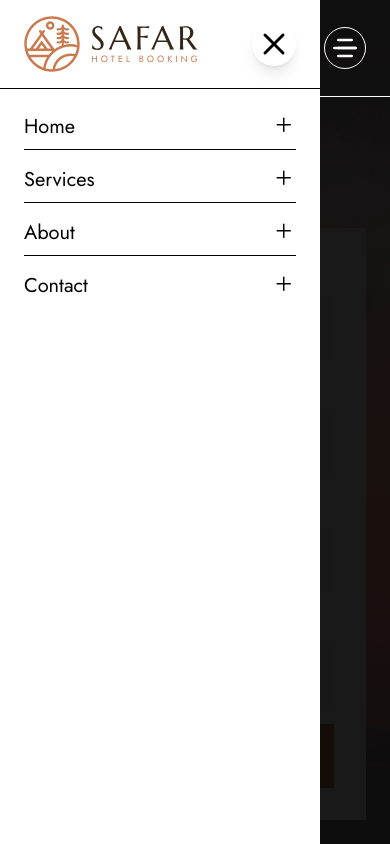
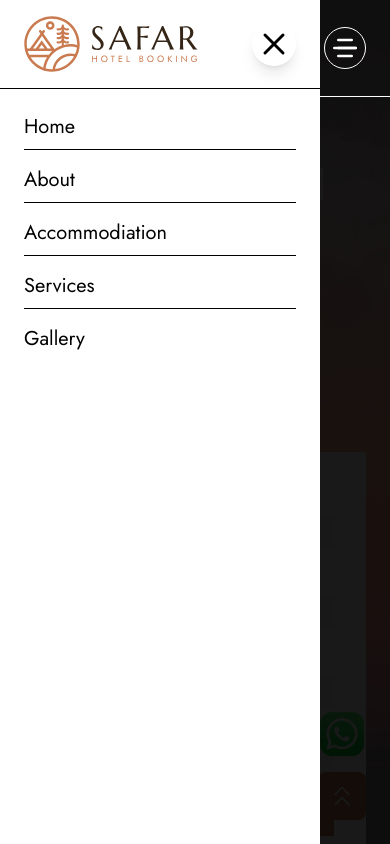
Before and after one commit to nashib12/Mountain-Restaurant, a React (Vite) app: page / in a window 390 px wide. Both pictures are taken after a click on the button 345 px from the left and 48 px from the top of the page. Shown: the top 844 px of the page. Built offline with nearby package versions, Linux system fonts and the light colour scheme.

Commit message:
padding issue fixed

```diff
--- a/src/App.jsx
+++ b/src/App.jsx
@@ -10,12 +10,13 @@ import Home from './Pages/Home'
 import ErrorPage from './Pages/ErrorPage'
 import RoomPage from './Pages/RoomPage'
 import Services from './Pages/Services'
+import WhatsAppBtn from './Components/WhatsAppBtn'
 
 function App() {
 
   useEffect(() => {
     const lenis = new Lenis({
-      duration: 1.5,
+      duration: 1.2,
       smooth: true,
       smoothTouch: true,
     })
@@ -26,6 +27,8 @@ function App() {
     }
 
     requestAnimationFrame(raf)
+
+    window.lenis = lenis
 
     return () => {
       lenis.destroy()
@@ -42,6 +45,7 @@ function App() {
         <Route path='*' element={<ErrorPage />} />
       </Routes>
       <Footer />
+      <WhatsAppBtn />
       <BackToTop />
     </BrowserRouter>
   )
--- a/src/Components/BackToTop.jsx
+++ b/src/Components/BackToTop.jsx
@@ -1,16 +1,20 @@
-import React from 'react'
-import { RxDoubleArrowUp } from 'react-icons/rx'
+import React from "react";
+import { RxDoubleArrowUp } from "react-icons/rx";
 
 const BackToTop = () => {
+
   return (
     <>
-      <div className='relative'>
-        <div className='absolute bottom-4 right-26 md:right-24 '>
-          <button onClick={() => window.scrollTo({top : 0, left:0, behavior : "smooth"})} className='flex items-center justify-center gap-2 bg-[#c97a4f] text-white hover:text-[#c97a4f] hover:bg-white cursor-pointer rounded-full w-44 md:w-48 h-12 text-sm md:text-lg'>Top of The Page <RxDoubleArrowUp size={20} /></button>
-        </div>
+      <div className="fixed bottom-6 right-6 2-50">
+        <button
+          onClick={() => window.lenis.scrollTo(0)}
+          className="flex items-center justify-center bg-[#c97a4f] text-white hover:text-[#c97a4f] hover:bg-[#f5f5f5] hover:border hover:border-[#c97a4f] rounded-lg w-12 h-12 text-sm md:text-lg cursor-pointer hover:scale-105 transition-transform ease-out duration-300"
+        >
+          <RxDoubleArrowUp size={26} />
+        </button>
       </div>
     </>
-  )
-}
+  );
+};
 
-export default BackToTop
+export default BackToTop;
--- a/src/Components/Footer.jsx
+++ b/src/Components/Footer.jsx
@@ -11,7 +11,7 @@ import { FaXTwitter } from "react-icons/fa6";
 const Footer = () => {
   return (
     <>
-      <div className="md:max-w-8xl mx-auto px-4 md:px-24 pt-16">
+      <div className="md:max-w-8xl mx-auto px-4 md:px-24 pt-12 md:pt-24">
         <div className="grid md:grid-cols-5 gap-6 mb-12 md:mb-24">
           <div className="flex items-start justify-center flex-col gap-6">
             <img src={LogoImg} alt="Logo Image" className="w-auto h-14" />
--- a/src/Components/Home/Booking.jsx
+++ b/src/Components/Home/Booking.jsx
@@ -6,7 +6,7 @@ import { MdKeyboardArrowRight } from 'react-icons/md'
 const Booking = () => {
   return (
     <>
-      <div className='md:max-w-8xl mx-auto px-4 md:px-28 py-12 md:py-24'>
+      <div className='md:max-w-8xl mx-auto px-4 md:px-28'>
         <div className='relative text-white'>
             <img src={BgImage} alt="Background Image" className='w-full h-80 md:h-130 object-cover' />
             <div className='absolute inset-0 bg-black/10 w-full h-full'></div>
--- a/src/Components/Home/Discover.jsx
+++ b/src/Components/Home/Discover.jsx
@@ -11,7 +11,7 @@ const Discover = () => {
   return (
     <section id="services">
     <div className="bg-[#FAF5F1]">
-      <div className="md:max-w-8xl mx-auto py-24 px-6 md:px-24 md:py-24">
+      <div className="md:max-w-8xl mx-auto px-6 md:px-24">
         <h2
           className="text-3xl md:text-7xl md:leading-30 text-center"
         >
--- a/src/Components/Home/FeedBack.jsx
+++ b/src/Components/Home/FeedBack.jsx
@@ -32,7 +32,7 @@ const FeedBack = () => {
 
   return (
     <div className="bg-[#FAF5F1]">
-      <div className="md:max-w-8xl mx-auto px-6 md:px-24 py-12 md:py-24">
+      <div className="md:max-w-8xl mx-auto px-6 md:px-24">
 
         {/* Header */}
         <div className="flex flex-col md:flex-row items-center justify-center md:justify-between md:items-end">
--- a/src/Components/Home/Hero.jsx
+++ b/src/Components/Home/Hero.jsx
@@ -10,28 +10,28 @@ const Hero = () => {
       <div className='relative'>
         <img src={HeroImg} alt="Hero Main Bg" className='w-full h-screen object-cover' />
         <img src={HeroImg1} alt="Hero Main Bg" className='hidden md:block absolute -bottom-16 right-0 w-full h-116 object-cover' />
-        <div className='absolute inset-0 md:max-w-7xl mx-auto px-6 md:px-16 flex flex-col items-center mt-34 md:mt-48 '>
-            <h1 className='text-white text-4xl md:text-[13rem] uppercase'>Mountain</h1>
+        <div className='absolute inset-0 md:max-w-7xl mx-auto px-6 md:px-16 flex flex-col items-center mt-40 md:mt-48 '>
+            <h1 className='text-white text-5xl md:text-[13rem] uppercase'>Mountain</h1>
             <h2 className='text-white text-xl md:text-8xl '>Explore Destinations</h2>
-            <div className='bg-white grid w-full md:grid-cols-5 gap-4 px-8 py-8 mt-6 md:mt-16'>
+            <div className='bg-white grid w-full md:grid-cols-5 gap-4 px-8 py-8 mt-54 md:mt-16'>
                 <div className='flex flex-col gap-2'>
-                    <p className='uppercase text-lg'>Check-in *</p>
-                    <button className='flex bg-gray-100 px-4 py-2 justify-between items-center h-16 '><span>Check-in Date</span><BiCalendar size={28} /></button>
+                    <p className='uppercase md:text-lg'>Check-in *</p>
+                    <button className='flex bg-gray-100 px-4 py-2 justify-between items-center h-8 md:h-16 '><span>Check-in Date</span><BiCalendar size={28} /></button>
                 </div>
                  <div className='flex flex-col gap-2'>
-                    <p className='uppercase text-lg'>Check-out *</p>
-                    <button className='flex bg-gray-100 px-4 py-2 justify-between items-center h-16 '><span>Check-out Date</span><BiCalendar size={28} /></button>
+                    <p className='uppercase md:text-lg'>Check-out *</p>
+                    <button className='flex bg-gray-100 px-4 py-2 justify-between items-center h-8 md:h-16 '><span>Check-out Date</span><BiCalendar size={28} /></button>
                 </div>
                  <div className='flex flex-col gap-2'>
-                    <p className='uppercase text-lg'>Adults</p>
-                    <button className='flex bg-gray-100 px-4 py-2 justify-between items-center h-16 '><span>1</span><RiArrowDropDownLine size={32} /></button>
+                    <p className='uppercase md:text-lg'>Adults</p>
+                    <button className='flex bg-gray-100 px-4 py-2 justify-between items-center h-8 md:h-16 '><span>1</span><RiArrowDropDownLine size={32} /></button>
                 </div>
                  <div className='flex flex-col gap-2'>
-                    <p className='uppercase text-lg'>Children</p>
-                    <button className='flex bg-gray-100 px-4 py-2 justify-between items-center h-16'><span>1</span><RiArrowDropDownLine size={32} /></button>
+                    <p className='uppercase md:text-lg'>Children</p>
+                    <button className='flex bg-gray-100 px-4 py-2 justify-between items-center h-8 md:h-16'><span>1</span><RiArrowDropDownLine size={32} /></button>
                 </div>
                 <div className='flex flex-col-reverse gap-2'>
-                    <button className='text-center px-4 py-2  h-16 uppercase text-white bg-[#C97A4F] hover:bg-black/90 cursor-pointer'>Check Availability</button>
+                    <button className='text-center px-4 py-2  h-8 md:h-16 uppercase text-white bg-[#C97A4F] hover:bg-black/90 cursor-pointer'>Check Availability</button>
                 </div>
             </div>
         </div>
--- a/src/Components/Home/Pricing.jsx
+++ b/src/Components/Home/Pricing.jsx
@@ -18,7 +18,7 @@ const Pricing = () => {
   return (
     <>
     <section id="">
-      <div className="md:max-w-8xl mx-auto px-6 md:px-24 py-12 text-center">
+      <div className="md:max-w-8xl mx-auto px-6 md:px-24 py-12 md:py-24 text-center">
         <span className="flex items-center justify-center gap-2 uppercase">
           <PiMountains size={22} className="text-amber-950" /> Neaarby Adventures
         </span>
--- a/src/Components/Navbar.jsx
+++ b/src/Components/Navbar.jsx
@@ -214,7 +214,24 @@ const Navbar = () => {
                   <button onClick={handleScrollToTop} disabled={isScrolling}>
                     Home
                   </button>
-                  <GoPlus size={24} className="transition-transform duration-300 hover:rotate-90" />
+                </li>
+
+                <li className="border-b py-2 flex justify-between transition-all duration-300 hover:pl-2 hover:text-[#C97A4F]">
+                  <button
+                    onClick={() => handleScrollTo("about")}
+                    disabled={isScrolling}
+                  >
+                    About
+                  </button>
+                </li>
+
+                <li className="border-b py-2 flex justify-between transition-all duration-300 hover:pl-2 hover:text-[#C97A4F]">
+                  <button
+                    onClick={() => handleScrollTo("rooms")}
+                    disabled={isScrolling}
+                  >
+                    Accommodiation
+                  </button>
                 </li>
 
                 <li className="border-b py-2 flex justify-between transition-all duration-300 hover:pl-2 hover:text-[#C97A4F]">
@@ -224,27 +241,14 @@ const Navbar = () => {
                   >
                     Services
                   </button>
-                  <GoPlus size={24} className="transition-transform duration-300 hover:rotate-90" />
                 </li>
-
-                <li className="border-b py-2 flex justify-between transition-all duration-300 hover:pl-2 hover:text-[#C97A4F]">
+                <li className="py-2 flex justify-between transition-all duration-300 hover:pl-2 hover:text-[#C97A4F]">
                   <button
-                    onClick={() => handleScrollTo("about")}
+                    onClick={() => handleScrollTo("gallery")}
                     disabled={isScrolling}
                   >
-                    About
+                    Gallery
                   </button>
-                  <GoPlus size={24} className="transition-transform duration-300 hover:rotate-90" />
-                </li>
-
-                <li className="py-2 flex justify-between transition-all duration-300 hover:pl-2 hover:text-[#C97A4F]">
-                  <button
-                    onClick={() => handleScrollTo("contact")}
-                    disabled={isScrolling}
-                  >
-                    Contact
-                  </button>
-                  <GoPlus size={24} className="transition-transform duration-300 hover:rotate-90" />
                 </li>
               </ul>
             </div>
--- /dev/null
+++ b/src/Components/WhatsAppBtn.jsx
@@ -0,0 +1,16 @@
+import React from 'react'
+import WhatsAppImg from '../../public/Images/whatsapp.png'
+
+const WhatsAppBtn = () => {
+  return (
+    <>
+      <div className='fixed bottom-20 right-6 z-5'>
+        <a href='tel:980-0000000' className='inline-block cursor-pointer hover:scale-105 transition-transform ease-out duration-300'>
+            <img src={WhatsAppImg} alt="Whatsapp Button" className='h-12 w-12' />
+        </a>
+      </div>
+    </>
+  )
+}
+
+export default WhatsAppBtn
```
Also changed, not shown: src/Components/Home/AboutUs.jsx (+5 -5 lines), src/Components/Home/Gallery.jsx (+4 -4 lines), public/Images/whatsapp.png (added).
